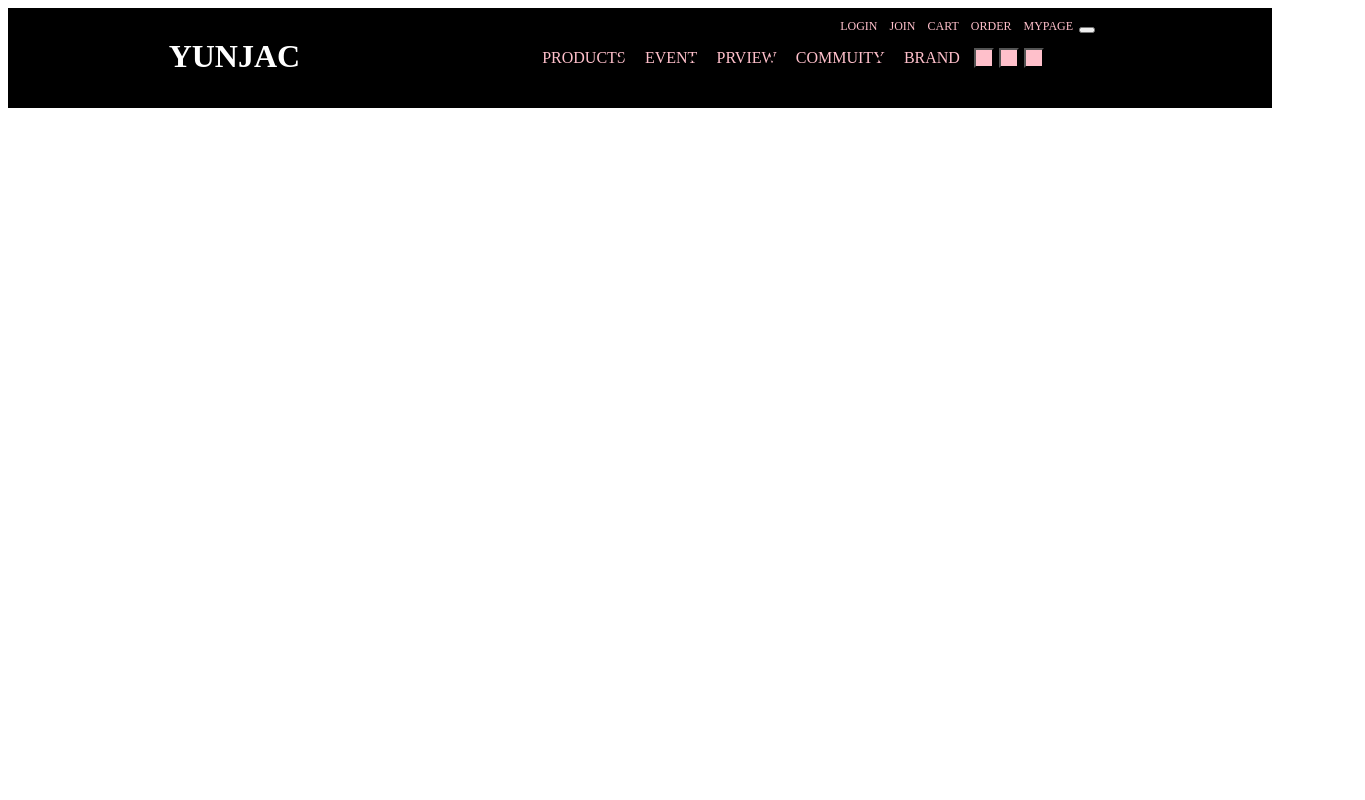
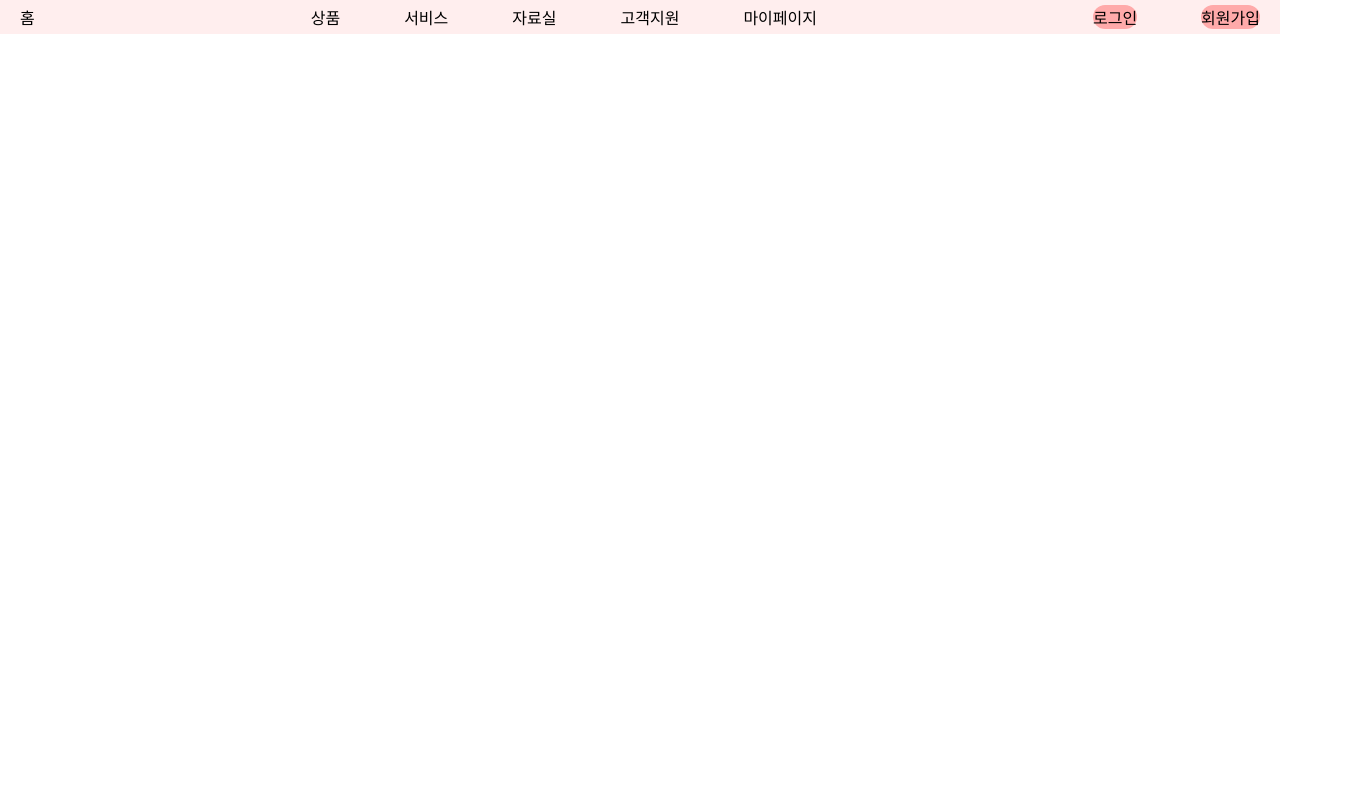
Before and after one commit to sky44651/projact1, a plain HTML site: page tree.html in a window 1280 px wide. Shown: the top 800 px of the page, 1365 px wide, since content can reach past the window. Drawn offline with nearby package versions, Linux system fonts and the light colour scheme; files that its build step writes are made by us from their sources.

Commit message:
Add files via upload

```diff
--- /dev/null
+++ b/tree.css
@@ -0,0 +1,47 @@
+a {
+    color: black;
+    text-decoration: none;
+}
+
+html,
+body {
+    margin: 0;
+    padding: 0;
+    height: 100%;
+}
+
+.nav{
+    margin: 0;
+    padding: 5px 20px;
+    box-sizing: border-box;
+    background-color: #fee;
+}
+
+
+.menu {
+    display: flex;
+    list-style: none;
+    padding: 0;
+    margin: 0;
+    gap: 4em;
+}
+
+.menu li{
+    text-align: center;
+}
+
+.menu li:nth-child(2){margin-left: auto;}
+.menu li:nth-child(7){margin-left: auto;}
+
+.menu li:nth-last-child(-n+2){
+    border-radius: 15px;
+    background-color: #faa;
+}
+
+.menu li:nth-last-child(-n+2):hover{
+    background-color: #f66;
+}
+
+.menu li a:nth-last-child(-n+2):hover{
+    color: red;
+}
--- a/tree.html
+++ b/tree.html
@@ -1,237 +1,25 @@
 <!DOCTYPE html>
 <html lang="ko">
-
 <head>
     <meta charset="UTF-8">
     <meta name="viewport" content="width=device-width, initial-scale=1.0">
     <title>Document</title>
-  <link rel="stylesheet" href="./CSS/reset.css">
-  <script src="https://code.jquery.com/jquery-1.12.4.min.js"></script>
-  <style>
-    /* ---------------------------------------------------------------------------------------------*/
-    body {
-      height: 6000px;
-    }
-
-    a {
-      text-decoration: none;
-      color: pink;
-    }
-
-    /* 해더영역 */
-    header {
-      width: 100%;
-      height: 100px;
-      background-color: black;
-      margin: 0 auto;
-    }
-
-    #container {
-      width: 80%;
-      height: 100px;
-      margin: 0 auto;
-      background-color: black;
-      display: flex;
-      position: relative;
-
-    }
-
-
-    /* 로고영역 */
-    /* -------------------------------------------------------------------------------------------------- */
-    .rogo {
-      width: 200px;
-      height: 100px;
-      float: left;
-    }
-
-
-    .rogo>a {
-      text-decoration: none;
-      color: white;
-      font-size: 2em;
-      font-weight: bold;
-      line-height: 3;
-      display: block;
-      text-align: center;
-      height: 100px;
-    }
-
-    /* ----------------------------------------------------------------------------------------- */
-
-    .list1 {
-      display: flex;
-      align-items: center;
-      position: absolute;
-      top: 0;
-      right: 10%;
-      bottom: 0;
-
-
-    }
-
-    .list1>li {
-      padding: 0.6em;
-    }
-
-
-    .list2 {
-      display: flex;
-      align-items: center;
-      position: absolute;
-      right: 5%;
-      font-size: 12px;
-      margin-top: 5px;
-      z-index: 1;
-    }
-
-    .list2>li {
-      margin: 0.5em;
-    }
-
-    /* 해더 네이버,다음,구글 링크 버튼 */
-    /* ---------------------------------------------------------------------------------------------*/
-    .button {
-      outline: none;
-    }
-
-    .naver,
-    .daum,
-    .google {
-      width: 1.5em;
-      height: 1.5em;
-      margin-left: 5px;
-    }
-
-    .naver {
-      background: url(./IMG/네이버.png);
-      background-size: 1.5em 1.5em;
-      background-color: pink;
-
-    }
-
-    .daum {
-      background: url(./IMG/다음.png);
-      background-size: 1.5em 1.5em;
-      background-color: pink;
-    }
-
-    .google {
-      background: url(./IMG/구글.png);
-      background-size: 1.5em 1.5em;
-      background-color: pink;
-    }
-
-    /* ---------------------------------------------------------------------------------------------*/
-    .section {
-      width: 100%;
-      height: 1000px;
-      background: url(./IMG/photo-42.jpg) no-repeat center/cover;
-    }
-
-    #hypelink {
-      width: 100%;
-      height: 100px;
-      /* background-color: pink; */
-      margin: 0 auto;
-    }
-
-    #hypelink>.impormation {
-      width: 1280px;
-      height: 100px;
-      margin: 0 auto;
-      font-size: 2em;
-      padding: 1.2em;
-      color: black;
-    }
-
-    #flack {
-      width: 1280px;
-      height: 779px;
-      background-color: blue;
-      margin: 0 auto;
-      display: flex;
-    }
-
-    #flack>.section1 {
-      width: 33.3%;
-      height: 779px;
-      background-color: black;
-      border: 2px solid white;
-      margin-right: 1em;
-
-    }
-
-    #flack>.section1:last-child {
-      margin-right: 0;
-    }
-
-    /* ---------------------------------------------------------------------------------------------*/
-  </style>
-
-  <script>
-
-  </script>
+    <link rel="stylesheet" href="/CSS/reset.css">
+    <link rel="stylesheet" href="/포토폴리오/tree.css">
 </head>
-
 <body>
-  <header>
-    <div id="container">
-
-      <div class="rogo">
-        <a href="" id="text"> YUNJAC</a>
+    <div class="nav">
+        <ul class="menu">
+            <li><a href="#">홈</a></li>
+            <li><a href="#">상품</a></li>
+            <li><a href="#">서비스</a></li>
+            <li><a href="#">자료실</a></li>
+            <li><a href="#">고객지원</a></li>
+            <li><a href="#">마이페이지</a></li>
+            <li><a href="#">로그인</a></li>
+            <li><a href="#">회원가입</a></li>
+        </ul>
     </div>
 
-      <ul class="list2">
-        <li><a href="#">LOGIN</a></li>
-        <li><a href="#">JOIN</a></li>
-        <li><a href="#">CART</a></li>
-        <li><a href="#">ORDER</a></li>
-        <li><a href="#">MYPAGE</a></li>
-
-        <a href=""><button type="button" id="search"></button></a>
-      </ul>
-
-      <ul class="list1">
-        <li><a href="#">PRODUCTS</a></li>
-        <li><a href="#">EVENT</a></li>
-        <li><a href="#">PRVIEW</a></li>
-        <li><a href="#">COMMUITY</a></li>
-        <li><a href="#">BRAND</a></li>
-
-
-        <a href="https://www.naver.com"><button type="button" class="naver"></button></a>
-        <a href="https://www.daum.net"><button type="button" class="daum"></button></a>
-        <a href="https://www.google.com"><button type="button" class="google"></button></a>
-
-      </ul>
-
-
-    </div> <!--container-->
-
-
-  </header>
-
-
-  <div class="section">
-  </div>
-
-
-  <section id="hypelink">
-    <h1 class="impormation">더 알아보기</h1>
-  </section>
-
-  <section id="flack">
-    <div class="section1 section1-1"></div>
-    <div class="section1 section1-2"></div>
-    <div class="section1 section1-3"></div>
-    <div class="section1 section1-4"></div>
-  </section>
-
-  </div>
-
-
-  <footer></footer>
 </body>
-
 </html>
```
Lines whose indentation alone changed are shown as unchanged.
